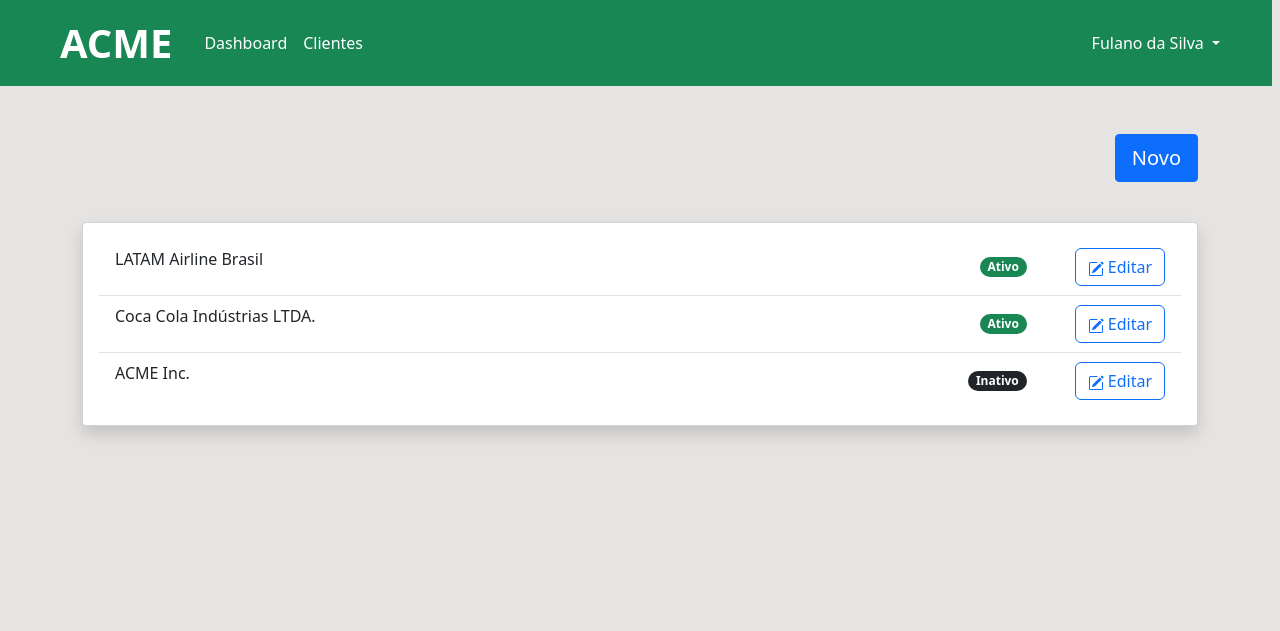
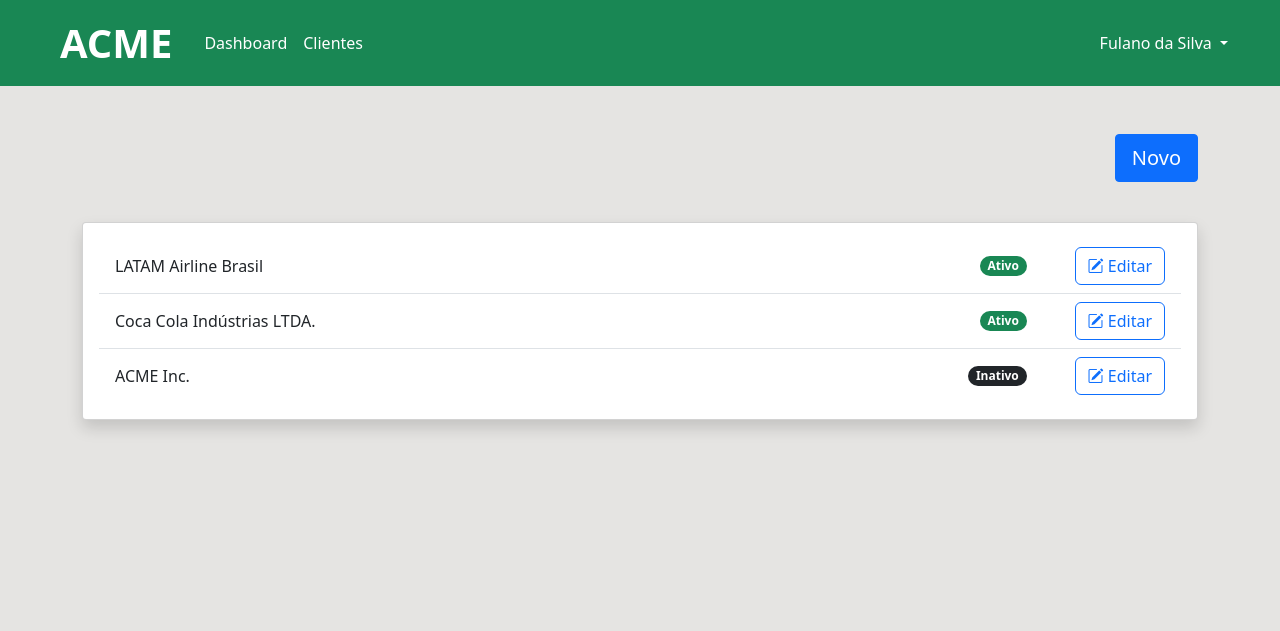
Before and after one commit to Cunegundess/dashboardDjango, a Django app: page / in a window 1280 px wide. Shown: the top 631 px of the page. Run offline with Django 4.2, Linux system fonts and the light colour scheme.

Commit message:
Corrigindo algumas falhas no layout

```diff
--- a/dashboard/templates/base.html
+++ b/dashboard/templates/base.html
@@ -7,6 +7,7 @@
     <meta name="viewport" content="width=device-width, initial-scale=1.0">
     <title>{% block title %}{% endblock %}</title>
     <link href="https://cdn.jsdelivr.net/npm/bootstrap@5.3.0-alpha3/dist/css/bootstrap.min.css" rel="stylesheet" integrity="sha384-KK94CHFLLe+nY2dmCWGMq91rCGa5gtU4mk92HdvYe+M/SXH301p5ILy+dN9+nJOZ" crossorigin="anonymous">
+    <link rel="stylesheet" href="https://cdn.jsdelivr.net/npm/bootstrap-icons@1.10.5/font/bootstrap-icons.css">
     <link rel="stylesheet" href="{% static 'css/style.css' %}">
 </head>
 <body>
@@ -14,7 +15,7 @@
     <div class="container-fluid p-0">
 
         <header>
-            <nav class="navbar navbar-expand-lg bg-success mb-4 me-2">
+            <nav class="navbar navbar-expand-lg bg-success mb-4">
                 <div class="container-fluid">
                   <a class="navbar-brand text-white fs-1 fw-semibold ms-5" href="#">ACME</a>
                   <button class="navbar-toggler" type="button" data-bs-toggle="collapse" data-bs-target="#navbarNavDropdown" aria-controls="navbarNavDropdown" aria-expanded="false" aria-label="Toggle navigation">
--- a/dashboard/templates/dashboard/dashboard.html
+++ b/dashboard/templates/dashboard/dashboard.html
@@ -14,43 +14,34 @@
           <ul class="list-group list-group-flush">
 
             <li class="list-group-item d-inline-flex align-items-center gap-5">
-              <p class="flex-grow-1">
+              <p class="flex-grow-1 mb-0">
                 LATAM Airline Brasil
               </p>
               <span class="badge rounded-pill text-bg-success">Ativo</span>
               <button class="btn btn-outline-primary" type="submit">
-                <svg xmlns="http://www.w3.org/2000/svg" width="16" height="16" fill="currentColor" class="bi bi-pencil-square" viewBox="0 0 16 16">
-                <path d="M15.502 1.94a.5.5 0 0 1 0 .706L14.459 3.69l-2-2L13.502.646a.5.5 0 0 1 .707 0l1.293 1.293zm-1.75 2.456-2-2L4.939 9.21a.5.5 0 0 0-.121.196l-.805 2.414a.25.25 0 0 0 .316.316l2.414-.805a.5.5 0 0 0 .196-.12l6.813-6.814z"/>
-                <path fill-rule="evenodd" d="M1 13.5A1.5 1.5 0 0 0 2.5 15h11a1.5 1.5 0 0 0 1.5-1.5v-6a.5.5 0 0 0-1 0v6a.5.5 0 0 1-.5.5h-11a.5.5 0 0 1-.5-.5v-11a.5.5 0 0 1 .5-.5H9a.5.5 0 0 0 0-1H2.5A1.5 1.5 0 0 0 1 2.5v11z"/>
-              </svg>
+                <i class="bi bi-pencil-square"></i>
                 Editar
             </button>
             </li>
 
             <li class="list-group-item d-inline-flex align-items-center gap-5">
-              <p class="flex-grow-1">
+              <p class="flex-grow-1 mb-0">
                 Coca Cola Indústrias LTDA.
               </p>
               <span class="badge rounded-pill text-bg-success">Ativo</span>
               <button class="btn btn-outline-primary" type="submit">
-                <svg xmlns="http://www.w3.org/2000/svg" width="16" height="16" fill="currentColor" class="bi bi-pencil-square" viewBox="0 0 16 16">
-                  <path d="M15.502 1.94a.5.5 0 0 1 0 .706L14.459 3.69l-2-2L13.502.646a.5.5 0 0 1 .707 0l1.293 1.293zm-1.75 2.456-2-2L4.939 9.21a.5.5 0 0 0-.121.196l-.805 2.414a.25.25 0 0 0 .316.316l2.414-.805a.5.5 0 0 0 .196-.12l6.813-6.814z"/>
-                  <path fill-rule="evenodd" d="M1 13.5A1.5 1.5 0 0 0 2.5 15h11a1.5 1.5 0 0 0 1.5-1.5v-6a.5.5 0 0 0-1 0v6a.5.5 0 0 1-.5.5h-11a.5.5 0 0 1-.5-.5v-11a.5.5 0 0 1 .5-.5H9a.5.5 0 0 0 0-1H2.5A1.5 1.5 0 0 0 1 2.5v11z"/>
-                </svg>
+                <i class="bi bi-pencil-square"></i>
                 Editar
               </button>
             </li>
 
             <li class="list-group-item d-inline-flex align-items-center gap-5">
-              <p class="flex-grow-1">
+              <p class="flex-grow-1 mb-0">
                 ACME Inc.
               </p>
               <span class="badge rounded-pill text-bg-dark">Inativo</span>
               <button class="btn btn-outline-primary" type="submit">
-                <svg xmlns="http://www.w3.org/2000/svg" width="16" height="16" fill="currentColor" class="bi bi-pencil-square" viewBox="0 0 16 16">
-                  <path d="M15.502 1.94a.5.5 0 0 1 0 .706L14.459 3.69l-2-2L13.502.646a.5.5 0 0 1 .707 0l1.293 1.293zm-1.75 2.456-2-2L4.939 9.21a.5.5 0 0 0-.121.196l-.805 2.414a.25.25 0 0 0 .316.316l2.414-.805a.5.5 0 0 0 .196-.12l6.813-6.814z"/>
-                  <path fill-rule="evenodd" d="M1 13.5A1.5 1.5 0 0 0 2.5 15h11a1.5 1.5 0 0 0 1.5-1.5v-6a.5.5 0 0 0-1 0v6a.5.5 0 0 1-.5.5h-11a.5.5 0 0 1-.5-.5v-11a.5.5 0 0 1 .5-.5H9a.5.5 0 0 0 0-1H2.5A1.5 1.5 0 0 0 1 2.5v11z"/>
-                </svg>
+                <i class="bi bi-pencil-square"></i>
                 Editar
               </button>
             </li>
```
